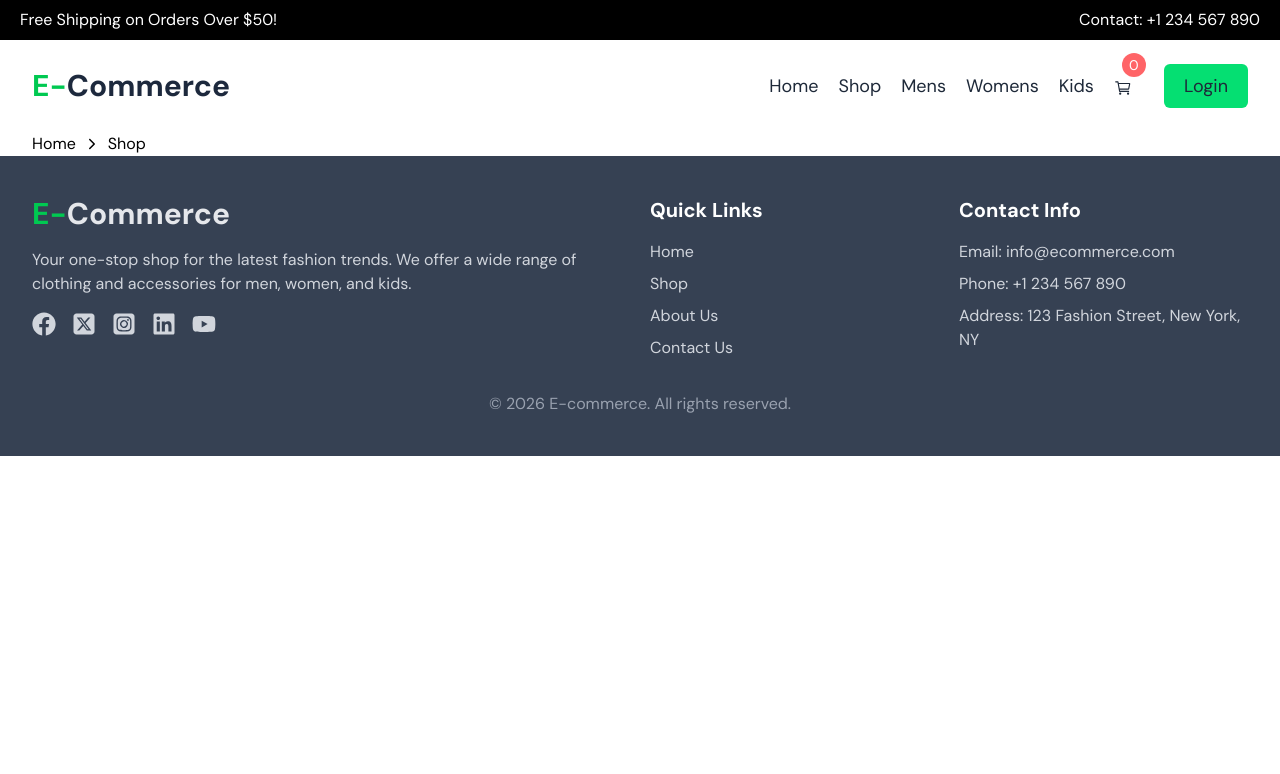
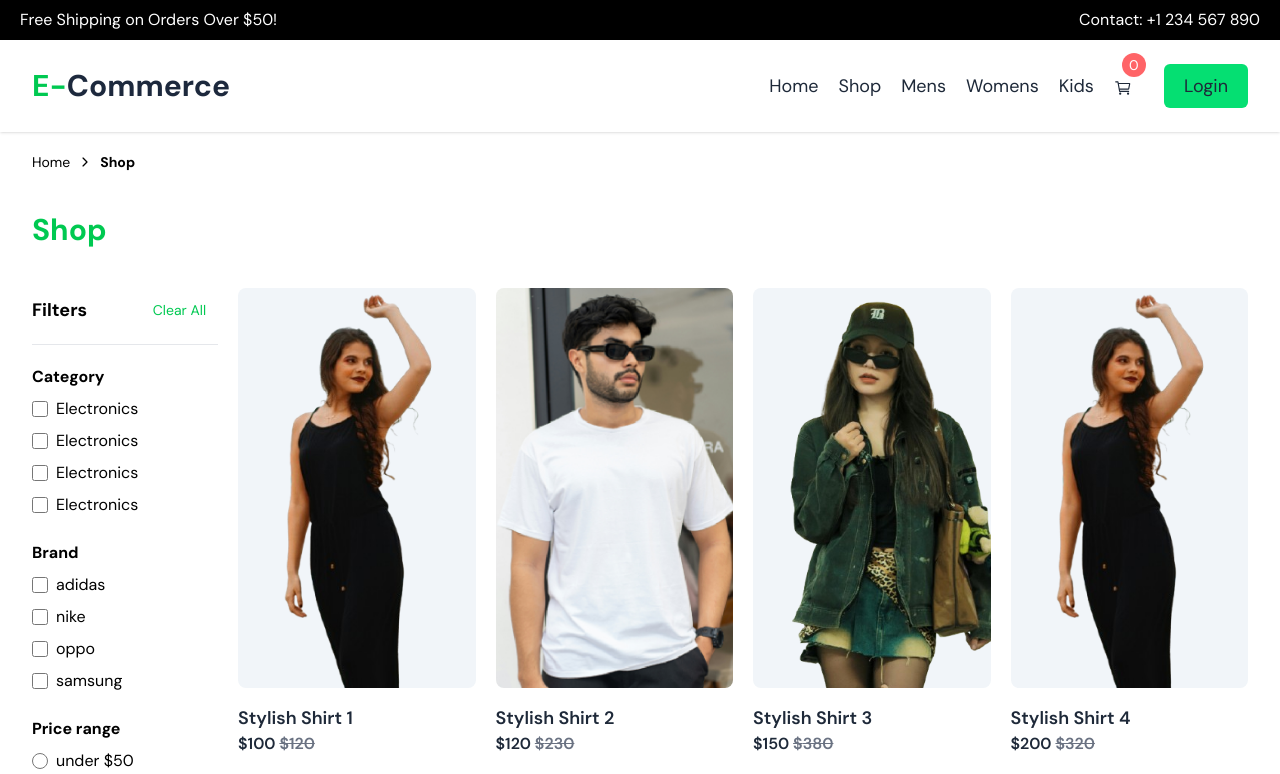
Before and after one commit to layesow/frontend-Ecommerce-React-MERN, a React app: page /shop in a window 1280 px wide. Shown: the top 774 px of the page. Built offline with nearby package versions, Linux system fonts and the light colour scheme; the HTML template or start-up script is replaced by a standard one.

Commit message:
creation de la partie boutique page shop

```diff
--- a/src/components/layouts/Header.jsx
+++ b/src/components/layouts/Header.jsx
@@ -5,7 +5,7 @@ import { IoCartOutline } from "react-icons/io5";
 
 const Header = () => {
   return (
-    <header>
+    <header className='shadow'>
       <div className='w-full bg-black text-white px-5 py-2 flex justify-between'>
         <div>Free Shipping on Orders Over $50!</div>
         <div>Contact: +1 234 567 890</div>
--- a/src/pages/Shop.jsx
+++ b/src/pages/Shop.jsx
@@ -3,23 +3,186 @@ import Layout from '../components/layouts/Layout'
 import { Link } from 'react-router-dom'
 import { IoIosArrowForward } from "react-icons/io";
 
+import ProductImage1 from '../assets/product1.png'
+import ProductImage2 from '../assets/product2.jpg'
+import ProductImage3 from '../assets/product3.png'
 
 const Shop = () => {
+  const products = [
+            {
+                id: 1,
+                name: 'Stylish Shirt 1',
+                price: 100,
+                grossPrice: 120,
+                image : ProductImage1,
+            },
+            {
+                id: 2,
+                name: 'Stylish Shirt 2',
+                price: 120,
+                grossPrice: 230,
+                image : ProductImage2,
+            },
+            {
+                id: 3,
+                name: 'Stylish Shirt 3',
+                price: 150,
+                grossPrice: 380,
+                image : ProductImage3,
+            },
+            {
+                id: 4,
+                name: 'Stylish Shirt 4',
+                price: 200,
+                grossPrice: 320,
+                image : ProductImage1,
+            },
+            {
+                id: 5,
+                name: 'Stylish Shirt 5',
+                price: 120,
+                grossPrice: 180,
+                image : ProductImage2,
+            },
+            {
+                id: 6,
+                name: 'Stylish Shirt 6',
+                price: 120,
+                grossPrice: 180,
+                image : ProductImage3,
+            },
+            {
+                id: 7,
+                name: 'Stylish Shirt 7',
+                price: 120,
+                grossPrice: 180,
+                image : ProductImage1,
+            },
+            {
+                id: 8,
+                name: 'Stylish Shirt 8',
+                price: 120,
+                grossPrice: 180,
+                image : ProductImage2,
+            },
+        ];
   return (
     <>
       <Layout>
         {/* breadcrump */}
-        <div className="max-w-360 lg:px-8 px-5 mx-auto">
-          <div className="flex items-center gap-x-2">
+        <div className="max-w-360 lg:px-8 px-5 mx-auto py-5">
+          <div className="flex items-center gap-x-2 text-sm">
             <Link>Home</Link>
             <IoIosArrowForward />
-            <Link>Shop</Link>
+            <Link className="font-bold">Shop</Link>
           </div>
         </div>
 
         {/* title */}
+        <div className="max-w-360 lg:px-8 px-5 mx-auto py-5">
+          <div className="flex text-4xl gap-x-2 text-green-500">
+            <h1 className="text-3xl font-bold">Shop</h1>
+          </div>
+        </div>
 
         {/* main content */}
+        <div className="max-w-360 lg:px-8 px-5 mx-auto py-5">
+          <div className="grid grid-cols-12 gap-5">
+            <div className="col-span-12 lg:col-span-2 pb-5">
+              {/* sidebar - filters will go here */}
+
+              <div className="flex justify-between items-center mb-3 border-b pb-3 border-gray-200">
+                <span className="font-bold text-lg">Filters</span>
+                <span className="text-sm p-3 text-green-500">Clear All</span>
+              </div>
+
+                {/* categorie filtre */}
+                <div className="font-bold pt-2 mb-2">Category</div>
+                <div className="flex items-center space-x-2 mb-2">
+                  <input type="checkbox" className="w-4 h-4 border border-gray-400" />
+                  <span>Electronics</span>
+                </div>
+                <div className="flex items-center space-x-2 mb-2">
+                  <input type="checkbox" className="w-4 h-4 border border-gray-400" />
+                  <span>Electronics</span>
+                </div>
+                <div className="flex items-center space-x-2 mb-2">
+                  <input type="checkbox" className="w-4 h-4 border border-gray-400" />
+                  <span>Electronics</span>
+                </div>
+                <div className="flex items-center space-x-2 mb-2">
+                  <input type="checkbox" className="w-4 h-4 border border-gray-400" />
+                  <span>Electronics</span>
+                </div>
+
+
+                {/* brand filtre */}
+                <div className="font-bold pt-4 mb-2">Brand</div>
+                <div className="flex items-center space-x-2 mb-2">
+                  <input type="checkbox" className="w-4 h-4 border border-gray-400" />
+                  <span>adidas</span>
+                </div>
+                <div className="flex items-center space-x-2 mb-2">
+                  <input type="checkbox" className="w-4 h-4 border border-gray-400" />
+                  <span>nike</span>
+                </div>
+                <div className="flex items-center space-x-2 mb-2">
+                  <input type="checkbox" className="w-4 h-4 border border-gray-400" />
+                  <span>oppo</span>
+                </div>
+                <div className="flex items-center space-x-2 mb-2">
+                  <input type="checkbox" className="w-4 h-4 border border-gray-400" />
+                  <span>samsung</span>
+                </div>
+
+                {/* price filtre */}
+                <div className="font-bold pt-4 mb-2">Price range</div>
+                <div className="flex items-center space-x-2 mb-2">
+                  <input type="radio" className="w-4 h-4 border border-gray-400" />
+                  <span>under $50</span>
+                </div>
+                <div className="flex items-center space-x-2 mb-2">
+                  <input type="radio" className="w-4 h-4 border border-gray-400" />
+                  <span>$50 - $100</span>
+                </div>
+                <div className="flex items-center space-x-2 mb-2">
+                  <input type="radio" className="w-4 h-4 border border-gray-400" />
+                  <span>$100 - $200</span>
+                </div>
+                <div className="flex items-center space-x-2 mb-2">
+                  <input type="radio" className="w-4 h-4 border border-gray-400" />
+                  <span>over $200</span>
+                </div>
+
+            </div>
+
+            <div className="col-span-12 lg:col-span-10">
+              {/* products listing will go here */}
+              <div className="grid grid-cols-1  sm:grid-cols-2 lg:grid-cols-4 gap-5 mb-10">
+                {/* single product */}
+                    {
+                        products && products.map(product =>{
+                            return (
+                                <div key={product.id}>
+                                    <div className="bg-slate-100 overflow-hidden rounded-lg mb-3">
+                                        <img className='w-full object-cover lg:h-100 duration-500 ease-in-out transition-transform hover:scale-110'
+                                            src={product.image} alt={product.name} />
+                                    </div>
+                                    <h3 className='text-gray-800 font-semibold text-lg mt-4'>{product.name}</h3>
+                                    <p className='text-base text-gray-800 font-semibold'>
+                                        ${product.price} {" "}
+                                        <span className='line-through text-gray-500'>${product.grossPrice}</span>
+                                    </p>
+                                </div>
+                            )
+                        })
+                    }
+
+
+                </div>
+            </div>
+          </div>
+        </div>
       </Layout>
     </>
   )
```
